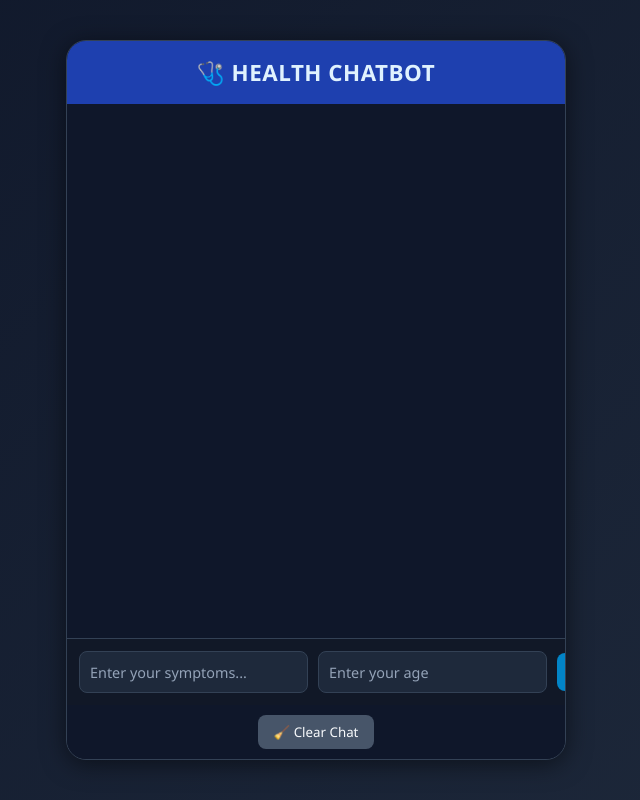
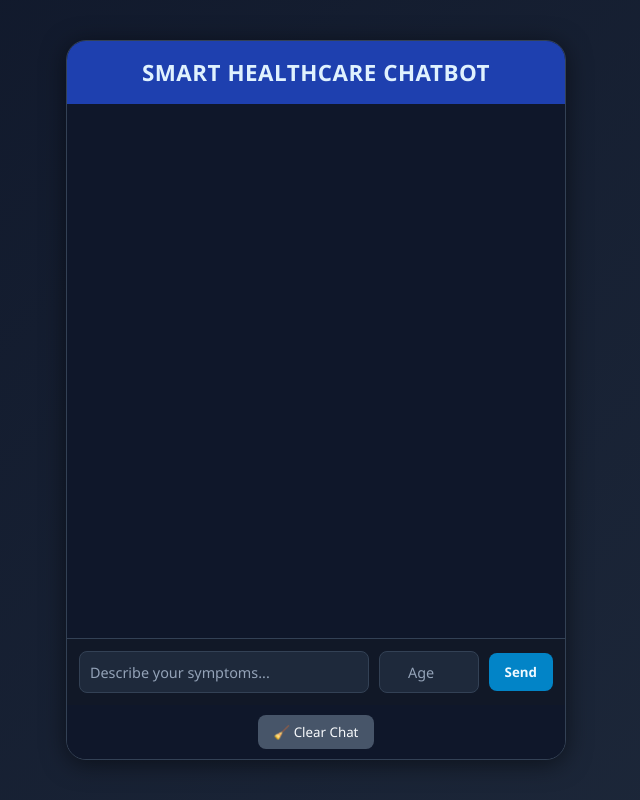
Before and after one commit to Ahmedafwan786/botfrontened, a plain HTML site: page index.html in a window 1280 px wide. Shown: the whole page, without its empty margins (324-964 px from the left). Drawn offline with Linux system fonts and the light colour scheme.

Commit message:
index.html

```diff
--- a/index.html
+++ b/index.html
@@ -3,30 +3,27 @@
 <head>
   <meta charset="UTF-8" />
   <meta name="viewport" content="width=device-width, initial-scale=1.0" />
-  <title>Health Chatbot</title>
+  <title>Smart Healthcare Chatbot</title>
   <link rel="stylesheet" href="style.css" />
-  <link rel="icon" href="favicon.ico" /> <!-- Optional favicon -->
 </head>
 <body>
   <div id="app">
-    <h1 class="title">🩺 Health Chatbot</h1>
-
-    <!-- Chat container -->
+    <h1 class="title">Smart Healthcare Chatbot</h1>
     <div class="chat-container" id="chat-box"></div>
 
-    <!-- Input area -->
     <div class="input-container">
-      <input id="user-input" type="text" placeholder="Enter your symptoms..." />
-      <input id="age-input" type="number" placeholder="Enter your age" min="1" />
-      <button id="send-button">Send</button>
+      <input id="userInput" type="text" placeholder="Describe your symptoms..." autocomplete="off" />
+      <input id="ageInput" type="number" placeholder="Age" min="1" />
+      <button id="sendBtn">Send</button>
+    </div>
 
-  </div>
-  <div style="text-align:center; padding:10px; background: #0f172a;">
+    <div style="text-align:center; padding:10px; background: #0f172a;">
       <button id="clearChatBtn" class="clear-btn">🧹 Clear Chat</button>
     </div>
+  </div>
 
-  <!-- Dataset and script -->
+  <script src="script.js"></script>
   <script src="dataset.js"></script>
-  <script src="script.js"></script>
+
 </body>
 </html>
```
